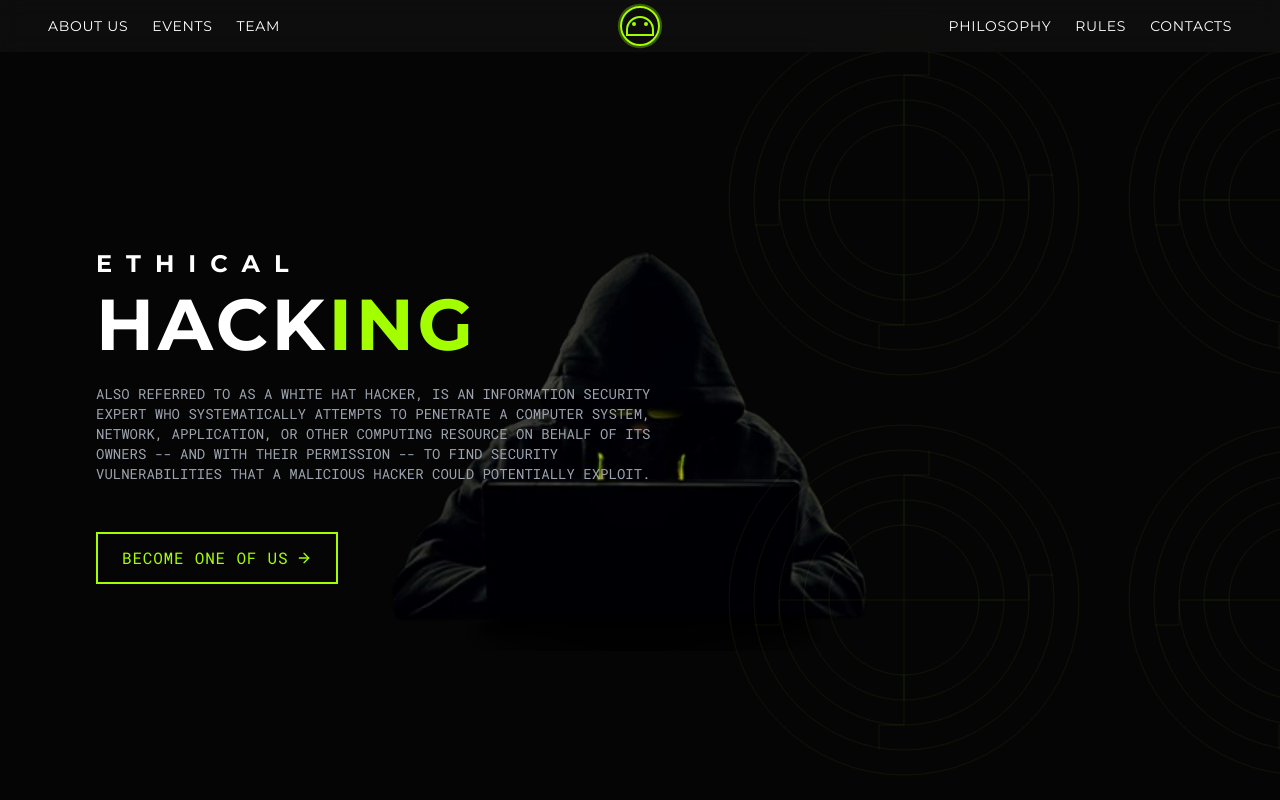
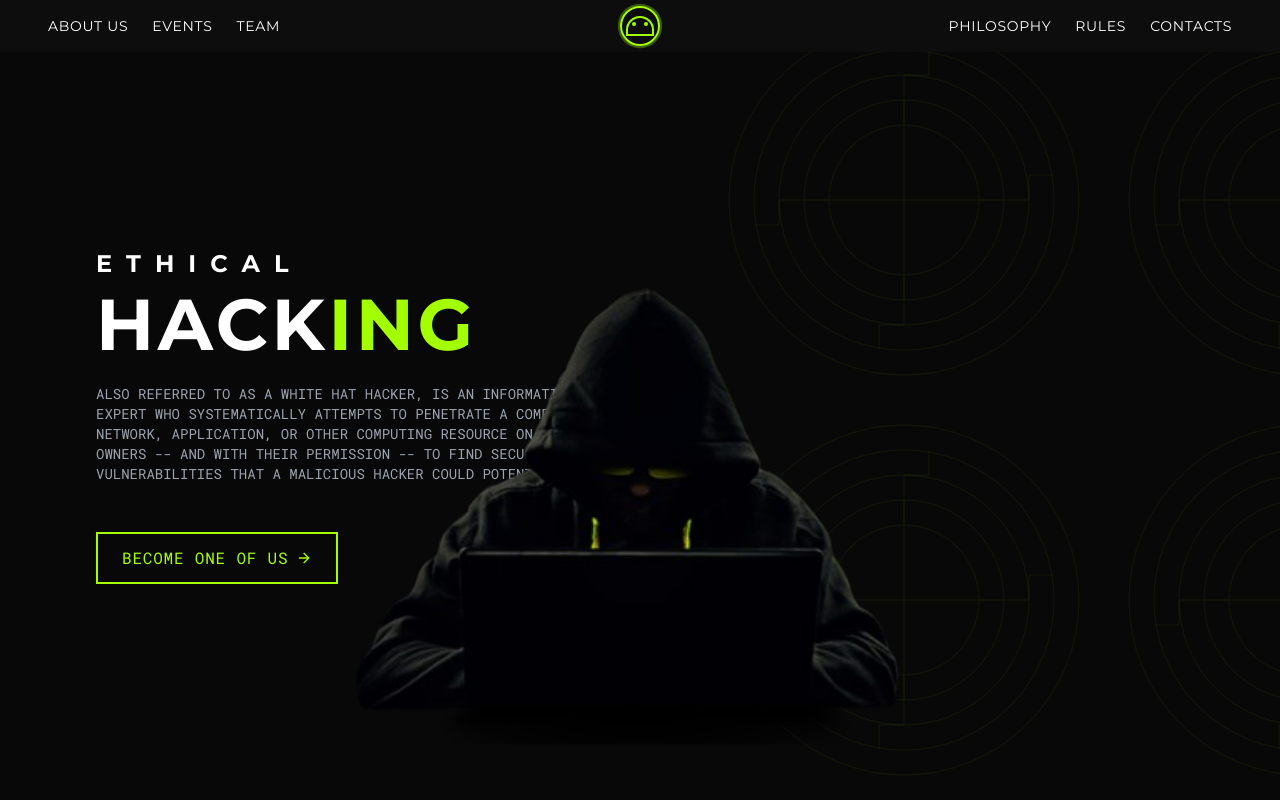
Before and after one commit to sethu-aot/screenshot-echo-clone, a React (Vite) app: page / in a window 1280 px wide. Built offline with nearby package versions, Linux system fonts and the light colour scheme.

Commit message:
Fix: Image alignment and layering
Adjust the HackerFigure component to ensure the image is displayed at the top layer and its alignment matches the provided screenshot.

```diff
--- a/src/components/HackerFigure.tsx
+++ b/src/components/HackerFigure.tsx
@@ -1,12 +1,18 @@
 
 const HackerFigure = () => {
   return (
-    <div className="absolute z-0 top-1/2 left-1/2 transform -translate-x-1/2 -translate-y-1/2 opacity-90 flex justify-center items-center w-full h-full pointer-events-none">
-      <div className="relative w-full max-w-4xl mx-auto">
+    <div className="absolute z-20 top-0 left-0 w-full h-full pointer-events-none flex justify-center">
+      <div className="relative w-full max-w-5xl mx-auto">
         <img
           src="/lovable-uploads/1b25e2ec-03bb-4c8f-b35f-61bbfd9cdd05.png"
           alt="Anonymous hacker with hoodie in the dark"
           className="w-full h-auto object-contain"
+          style={{
+            position: "absolute",
+            top: "50%",
+            left: "50%",
+            transform: "translate(-50%, -40%)"
+          }}
         />
       </div>
     </div>
--- a/src/components/Hero.tsx
+++ b/src/components/Hero.tsx
@@ -5,7 +5,7 @@ import { ArrowRight } from "lucide-react";
 const Hero = () => {
   return (
     <div className="min-h-screen pt-24 pb-16 px-6 md:px-12 lg:px-24 flex flex-col justify-center circuit-bg">
-      <div className="max-w-4xl z-10">
+      <div className="max-w-4xl z-10 relative">
         <h1 className="font-montserrat text-3xl md:text-4xl lg:text-7xl font-bold mb-2 text-white tracking-wider">
           <span className="text-xl md:text-2xl block mb-2">E T H I C A L</span>
           <span className="text-white">HACK<span className="text-hackerGreen">ING</span></span>
--- a/src/pages/Index.tsx
+++ b/src/pages/Index.tsx
@@ -6,12 +6,12 @@ import HackerFigure from "../components/HackerFigure";
 const Index = () => {
   return (
     <div className="min-h-screen bg-hackerDark text-white overflow-hidden relative">
-      <div className="absolute inset-0 bg-black bg-opacity-70 z-0"></div>
+      <div className="absolute inset-0 bg-black bg-opacity-50 z-0"></div>
       <Navbar />
+      <HackerFigure />
       <div className="relative z-10">
         <Hero />
       </div>
-      <HackerFigure />
     </div>
   );
 };
```
